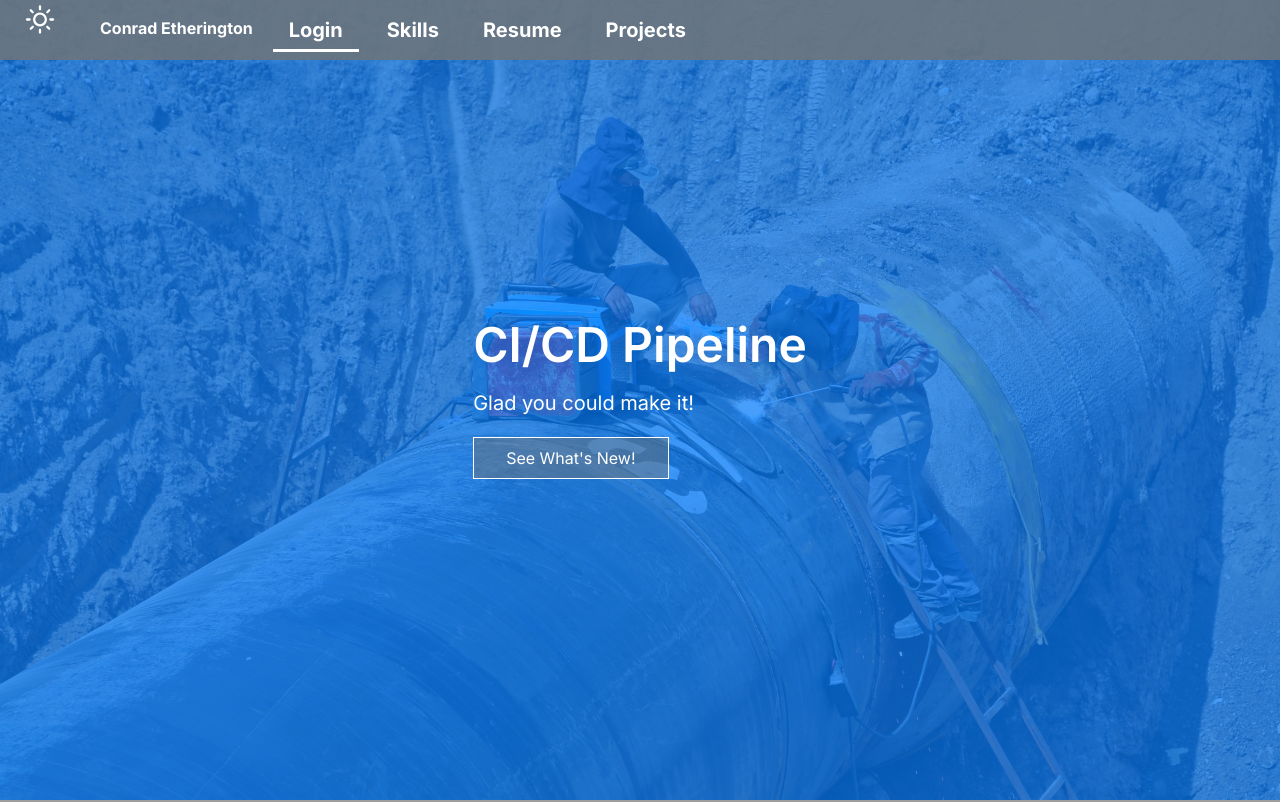
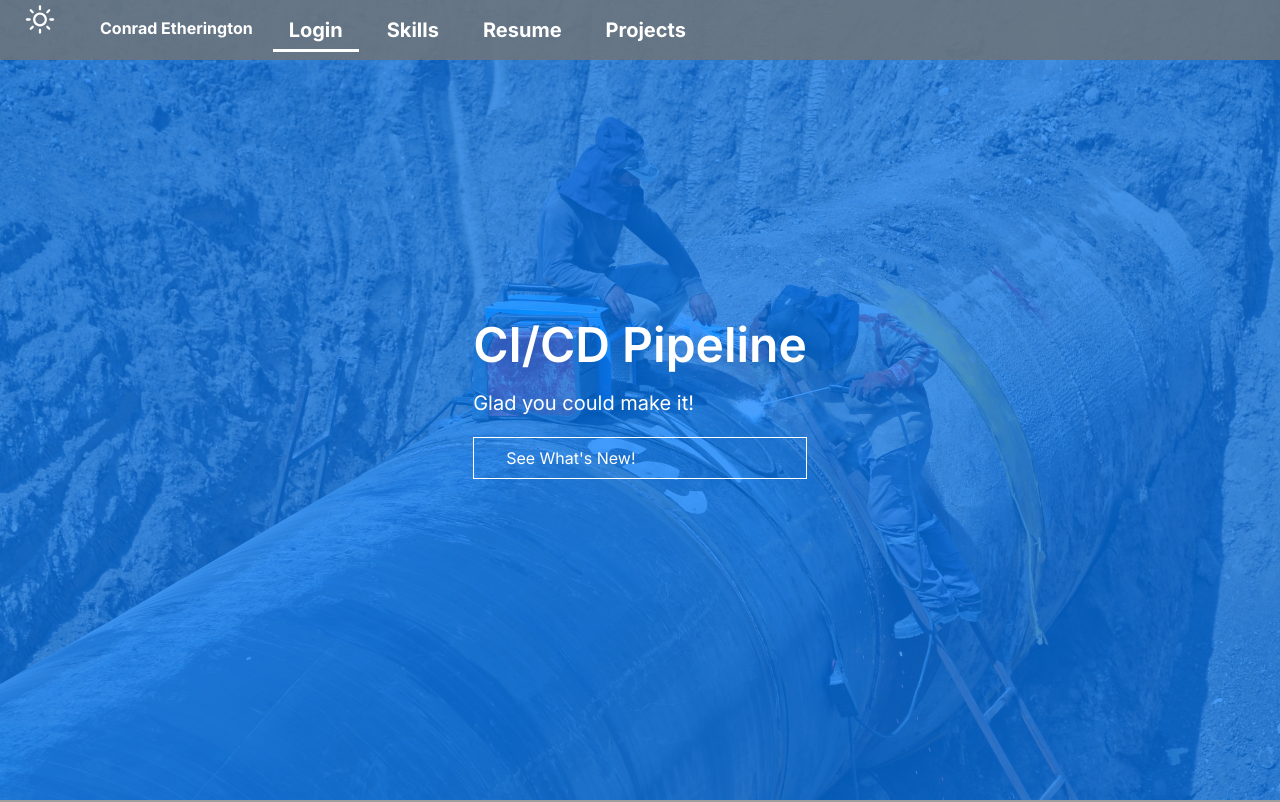
Before and after one commit to Conrad-E-Code/next-portfolio, a Next.js app: page /about-me in a window 1280 px wide. Shown: the top 802 px of the page. Built offline with nearby package versions, Linux system fonts and the light colour scheme; grey boxes are pictures that could not be loaded.

Commit message:
fix transition effect issue for hero component

```diff
--- a/components/Hero.js
+++ b/components/Hero.js
@@ -9,27 +9,21 @@ import Colors from "/constants/colors";
 
 const Hero = ({ heading, message, buttonText, buttonTextAlt, buttonTarget, bg, smbg}) => {
   const { textClr } = useContext(Context);
-  useEffect(()=>{
-    function getUser(){
-    }
-    getUser();
-  },[])
   function handleClick() {
     console.log(buttonTarget)
     const getTarget = document.getElementById(buttonTarget);
     if (getTarget) {getTarget.scrollIntoView({ behavior: "smooth" });
   }
   }
-  // console.log("hero textClr: ", textClr);
   return (
-    <div className={`${bg} sm:${smbg} flex items-center justify-center h-screen bg-fixed bg-cover `}>
+    <div className={`${bg} sm:${smbg} flex items-center justify-center h-screen bg-fixed bg-cover`}>
       {/* OVERLAY */}
 
       <div className="absolute top-0 left-0 right-0 bottom-0 bg-primaryColor/70 z-[2]" />
       <div style={{color: Colors[textClr]}}  className=" text-textColorDark z-[2] ease-in duration-300">
         <h2 className={`text-5xl font-semibold `}>{heading}</h2>
         <p className="py-5 text-xl">{message}</p>
-        <button
+        <div
           onClick={handleClick}
           className={`${
             textClr === "textColorLight"
@@ -41,10 +35,10 @@ const Hero = ({ heading, message, buttonText, buttonTextAlt, buttonTarget, bg, s
               : "border-textColorDark"
           } ${
             textClr === "textColorLight" ? "bg-secondaryColor/50" : ""
-          } transition ease-in-out duration-200`}
+          }cursor-pointer`}
         >
           {textClr === "textColorLight" ? buttonText : buttonTextAlt}
-        </button>
+        </div>
       </div>
     </div>
   );
```
